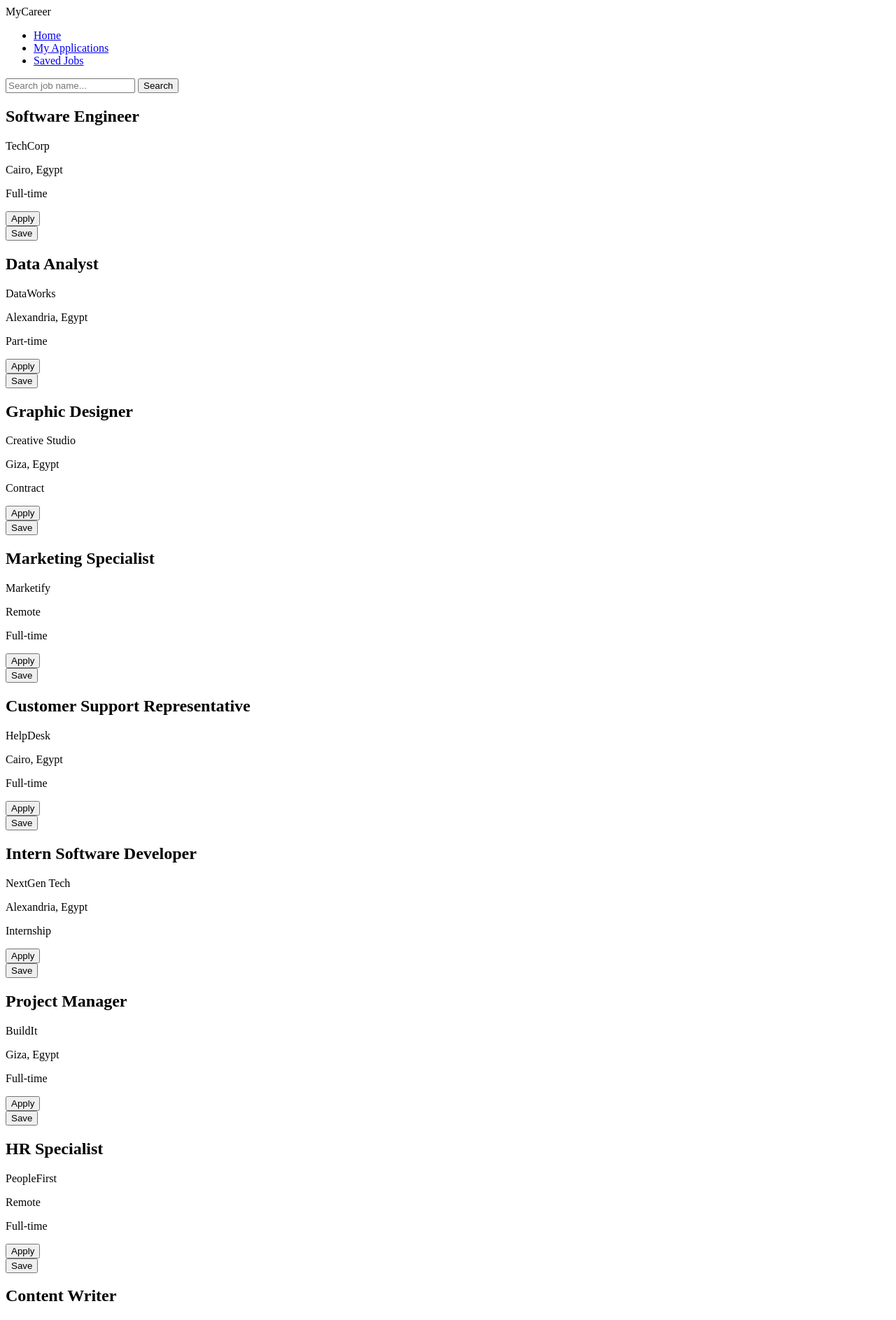
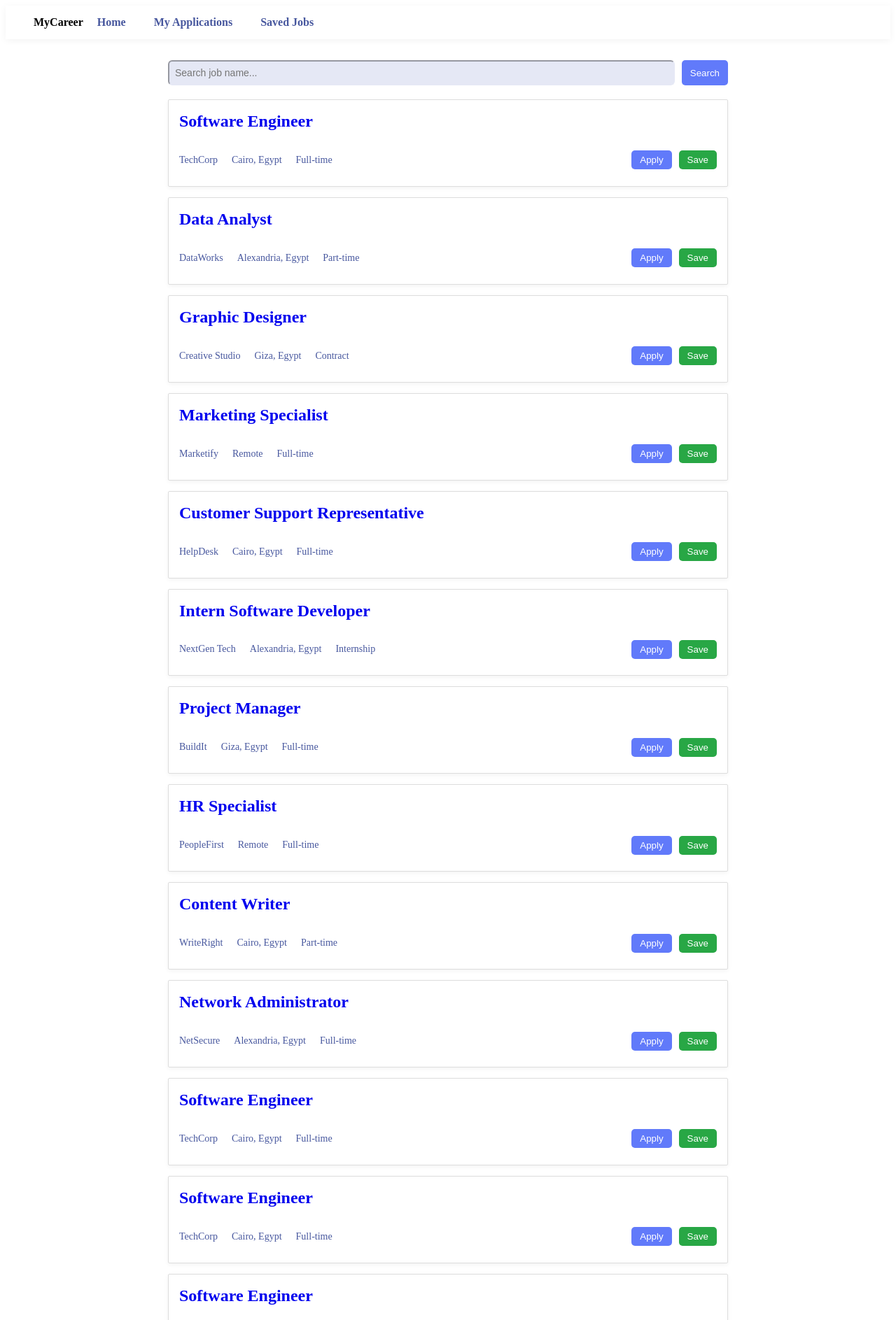
Before and after one commit to Ali-shakib23/myCareer, a Flask app: page /jobs/ in a window 1280 px wide. Shown: the top 1887 px of the page at 70% size. Run offline with Flask 3, Linux system fonts and the light colour scheme.

Commit message:
implement css styling of job details page , home page and application form page

```diff
--- a/jobs/routes.py
+++ b/jobs/routes.py
@@ -88,3 +88,10 @@ def search_jobs():
         if query in job.title.lower():
             searched_jobs.append(job)
     return render_template('jobs.html', jobs=searched_jobs)
+
+@jobs_bp.route('/job_details/<job_id>', methods=['GET' , 'POST'])
+def get_job_details(job_id):
+    job = Job.find_by_id(job_id)
+    if not job:
+        return "Job not found", 404
+    return render_template('job_details.html', job=job)
--- /dev/null
+++ b/static/css/home_styling.css
@@ -0,0 +1,133 @@
+.navbar {
+    background-color: #ffffff;
+    padding: 15px 40px;
+    box-shadow: 0 2px 10px rgba(0,0,0,0.05);
+
+}
+
+nav{
+    display: flex;
+    gap: 20px;
+
+}
+.nav-list {
+    list-style: none;
+    display: flex;
+    gap: 40px;
+    margin: 0;
+    padding: 0;
+
+}
+
+.logo {
+    color: black;
+    font-weight: bolder;
+    text-decoration: none;
+}
+
+.nav-list a {
+    text-decoration: none;
+    color: #47579E;
+    font-weight: 500;
+    font-size: 16px;
+    transition: color 0.2s ease-in-out;
+    font-weight: bolder;
+}
+a{
+    text-decoration: none;
+}
+.list {
+    display: flex;
+    justify-content: center;
+}
+
+.list .nav-list{
+    justify-content: center;
+}
+
+.nav-list a:hover {
+    color: #2E3A73;
+}
+
+#content {
+    max-width: 800px;
+    margin: 10px auto;
+    padding: 20px;
+
+}
+
+.search-bar{
+    display: flex;
+    gap: 10px;
+    margin-bottom: 20px;
+}
+
+.search-input{
+    padding: 8px;
+    font-size: 14px;
+    background-color: #E5E8F5;
+    border-radius: 6px;
+    border-color: #E5E8F5;
+    width: 1200px;
+}
+
+.search-btn{
+    background-color:  #617AFA;
+}
+
+.job-card{
+    background-color: white;;
+    border: 1px solid #ddd;
+    border-radius: 2px;
+    padding: 15px;
+    margin-bottom: 15px;
+    box-shadow: 0 2px 6px rgba(0,0,0,0.05);
+}
+
+.job-title {
+    margin-top: 2px;
+}
+
+.job-row{
+    display: flex;
+    justify-content: space-between;
+    align-items: center;
+}
+
+.job-info {
+    display: flex;
+    gap: 20px;
+    color: #47579E;
+    font-size: 14px;
+}
+
+.job-actions {
+    display: flex;
+    gap: 10px;
+}
+
+.apply-btn, .save-btn , .search-btn {
+    padding: 6px 12px;
+    border: none;
+    border-radius: 5px;
+    cursor: pointer;
+    color: white;
+}
+
+.apply-btn {
+    background-color: #617AFA;
+
+}
+
+.save-btn {
+    background-color: #28a745;
+
+}
+
+.apply-btn:hover {
+    background-color: #0056b3;
+}
+
+.save-btn:hover {
+    background-color: #1e7e34;
+}
--- a/templates/jobs.html
+++ b/templates/jobs.html
@@ -2,7 +2,7 @@
 <html>
 <head>
     <title>Jobs List</title>
-
+    <link rel="stylesheet" href="{{ url_for('static', filename='css/home_styling.css') }}">
 </head>
 <body>
 
@@ -23,9 +23,6 @@
     </nav>
 </header>
 
-
-
-
     <div id="content">
         <form action="{{ url_for('jobs.search_jobs') }}" method="GET" class="search-bar">
             <input class="search-input" type="text" name="query" placeholder="Search job name..." required>
@@ -34,14 +31,13 @@
 
         {% for job in jobs %}
         <div class="job-card">
-
+            <a href="{{url_for('jobs.get_job_details', job_id=job.id) }}">
                 <h2 class="job-title">{{ job.title }}</h2> </a>
             <div class="job-row">
                 <div class="job-info">
                     <p>{{ job.company_name }}</p>
                     <p>{{ job.location }}</p>
                     <p>{{ job.job_type }}</p>
-            </div>
                 </div>
                 <div class="job-actions">
                     <form action="{{ url_for('jobs.apply_job', job_id=job.id) }}" method="GET">
@@ -52,9 +48,14 @@
                     </form>
                 </div>
             </div>
+        </div>
         {% endfor %}
     </div>
+
+
+
     <br>
+    <a href="{{ url_for('jobs.saved_jobs') }}">View Saved Jobs</a>
     <a href="{{ url_for('jobs.get_applied_jobs') }}">My Applied Jobs</a>
 </body>
 </html>
```
Also changed, not shown: static/css/application_form.css (added, +47 -0 lines), static/css/job_details_style.css (added, +143 -0 lines), templates/apply_job.html (+8 -9 lines), templates/job_details.html (added, +46 -0 lines). Lines whose indentation alone changed are shown as unchanged.
